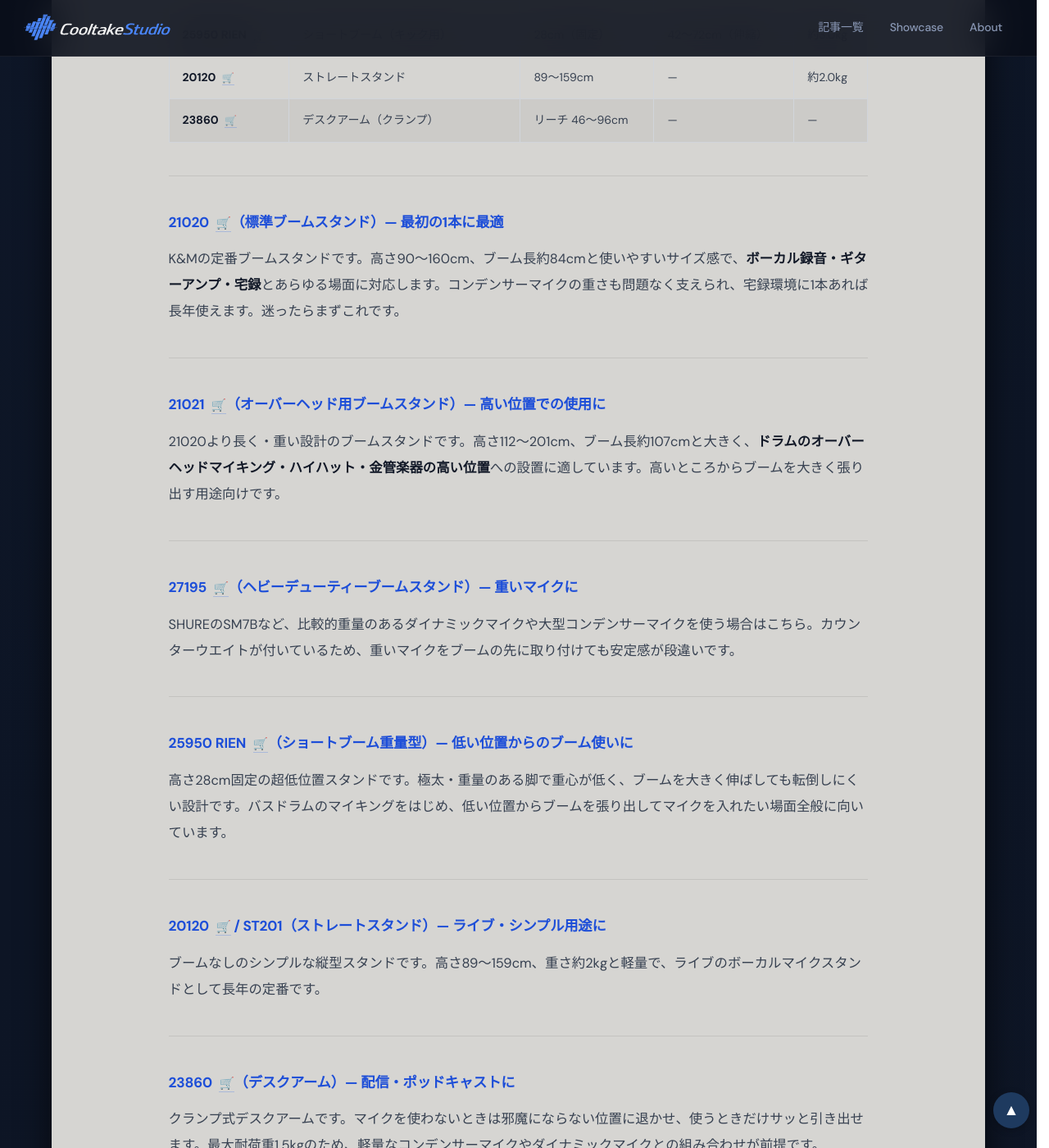
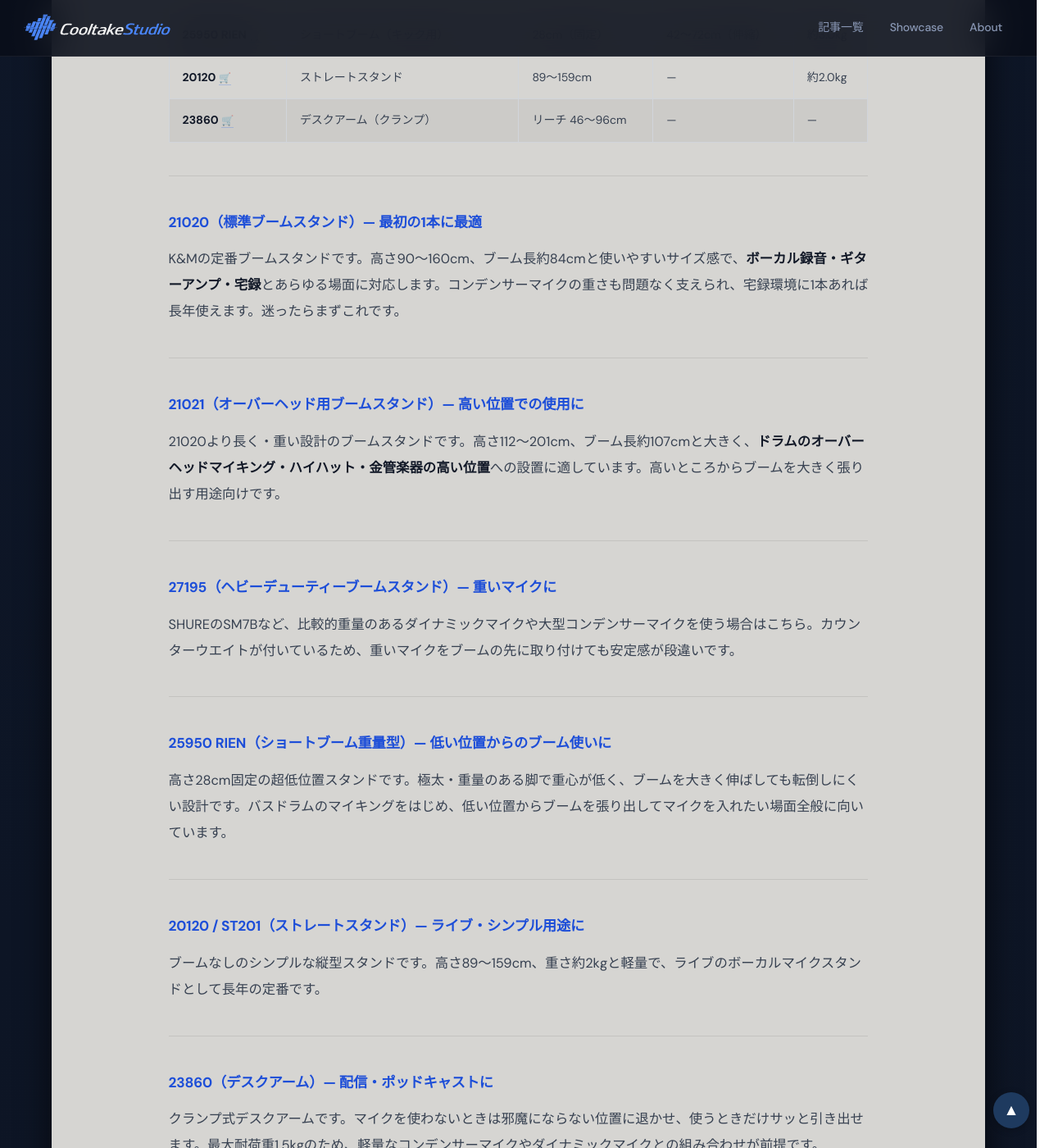
Before and after one commit to cooltake/cooltake.github.io, a Jekyll site: the page built from _posts/2026-05-17-mic-stand-guide.md, in a window 1280 px wide and 1400 px high, scrolled down 2871 px. Shown: the whole window at 82% size. Built offline with Jekyll 4.4.1, drawn with Linux system fonts in a browser that asks for light colours; some web fonts are replaced; some of the changed text lies outside the part shown.

Commit message:
deploy: sync from staging (_posts/2026-05-17-mic-stand-guide.md)

```diff
--- a/_posts/2026-05-17-mic-stand-guide.md
+++ b/_posts/2026-05-17-mic-stand-guide.md
@@ -62,46 +62,46 @@
 
 | モデル | 種類 | 高さ範囲 | ブーム長 | 重さ |
 |--------|------|---------|---------|------|
-| **21020** <a href="https://h.accesstrade.net/sp/cc?rk=01001xqc00os63&url=https%3A%2F%2Fwww.soundhouse.co.jp%2Fproducts%2Fdetail%2Fitem%2F47933%2F" rel="nofollow" referrerpolicy="no-referrer-when-downgrade" style="margin-left:.3em;font-size:.85em;text-decoration:none;" title="サウンドハウスで見る">🛒</a> | ブームスタンド（定番） | 90〜160cm | 約84cm | 約3.2kg |
-| **21021** <a href="https://h.accesstrade.net/sp/cc?rk=01001xqc00os63&url=https%3A%2F%2Fwww.soundhouse.co.jp%2Fproducts%2Fdetail%2Fitem%2F47935%2F" rel="nofollow" referrerpolicy="no-referrer-when-downgrade" style="margin-left:.3em;font-size:.85em;text-decoration:none;" title="サウンドハウスで見る">🛒</a> | ブームスタンド（オーバーヘッド） | 112〜201cm | 約107cm | 約5.9kg |
-| **27195** <a href="https://h.accesstrade.net/sp/cc?rk=01001xqc00os63&url=https%3A%2F%2Fwww.soundhouse.co.jp%2Fproducts%2Fdetail%2Fitem%2F48124%2F" rel="nofollow" referrerpolicy="no-referrer-when-downgrade" style="margin-left:.3em;font-size:.85em;text-decoration:none;" title="サウンドハウスで見る">🛒</a> | ヘビーデューティーブーム | 90〜160cm | 42〜72cm（伸縮） | 約2.3kg |
-| **25950 RIEN** <a href="https://h.accesstrade.net/sp/cc?rk=01001xqc00os63&url=https%3A%2F%2Fwww.soundhouse.co.jp%2Fproducts%2Fdetail%2Fitem%2F48105%2F" rel="nofollow" referrerpolicy="no-referrer-when-downgrade" style="margin-left:.3em;font-size:.85em;text-decoration:none;" title="サウンドハウスで見る">🛒</a> | ショートブーム（キック用） | 28cm（固定） | 42〜72cm（伸縮） | 約3.0kg |
-| **20120** <a href="https://h.accesstrade.net/sp/cc?rk=01001xqc00os63&url=https%3A%2F%2Fwww.soundhouse.co.jp%2Fproducts%2Fdetail%2Fitem%2F47926%2F" rel="nofollow" referrerpolicy="no-referrer-when-downgrade" style="margin-left:.3em;font-size:.85em;text-decoration:none;" title="サウンドハウスで見る">🛒</a> | ストレートスタンド | 89〜159cm | — | 約2.0kg |
-| **23860** <a href="https://h.accesstrade.net/sp/cc?rk=01001xqc00os63&url=https%3A%2F%2Fwww.soundhouse.co.jp%2Fproducts%2Fdetail%2Fitem%2F136727%2F" rel="nofollow" referrerpolicy="no-referrer-when-downgrade" style="margin-left:.3em;font-size:.85em;text-decoration:none;" title="サウンドハウスで見る">🛒</a> | デスクアーム（クランプ） | リーチ 46〜96cm | — | — |
+| **21020**<a href="https://h.accesstrade.net/sp/cc?rk=01001xqc00os63&url=https%3A%2F%2Fwww.soundhouse.co.jp%2Fproducts%2Fdetail%2Fitem%2F47932%2F" rel="nofollow" referrerpolicy="no-referrer-when-downgrade" style="margin-left:.3em;font-size:.85em;text-decoration:none;" title="サウンドハウスで見る">🛒</a> | ブームスタンド（定番） | 90〜160cm | 約84cm | 約3.2kg |
+| **21021**<a href="https://h.accesstrade.net/sp/cc?rk=01001xqc00os63&url=https%3A%2F%2Fwww.soundhouse.co.jp%2Fproducts%2Fdetail%2Fitem%2F47935%2F" rel="nofollow" referrerpolicy="no-referrer-when-downgrade" style="margin-left:.3em;font-size:.85em;text-decoration:none;" title="サウンドハウスで見る">🛒</a> | ブームスタンド（オーバーヘッド） | 112〜201cm | 約107cm | 約5.9kg |
+| **27195**<a href="https://h.accesstrade.net/sp/cc?rk=01001xqc00os63&url=https%3A%2F%2Fwww.soundhouse.co.jp%2Fproducts%2Fdetail%2Fitem%2F48124%2F" rel="nofollow" referrerpolicy="no-referrer-when-downgrade" style="margin-left:.3em;font-size:.85em;text-decoration:none;" title="サウンドハウスで見る">🛒</a> | ヘビーデューティーブーム | 90〜160cm | 42〜72cm（伸縮） | 約2.3kg |
+| **25950 RIEN**<a href="https://h.accesstrade.net/sp/cc?rk=01001xqc00os63&url=https%3A%2F%2Fwww.soundhouse.co.jp%2Fproducts%2Fdetail%2Fitem%2F48105%2F" rel="nofollow" referrerpolicy="no-referrer-when-downgrade" style="margin-left:.3em;font-size:.85em;text-decoration:none;" title="サウンドハウスで見る">🛒</a> | ショートブーム（キック用） | 28cm（固定） | 42〜72cm（伸縮） | 約3.0kg |
+| **20120**<a href="https://h.accesstrade.net/sp/cc?rk=01001xqc00os63&url=https%3A%2F%2Fwww.soundhouse.co.jp%2Fproducts%2Fdetail%2Fitem%2F47926%2F" rel="nofollow" referrerpolicy="no-referrer-when-downgrade" style="margin-left:.3em;font-size:.85em;text-decoration:none;" title="サウンドハウスで見る">🛒</a> | ストレートスタンド | 89〜159cm | — | 約2.0kg |
+| **23860**<a href="https://h.accesstrade.net/sp/cc?rk=01001xqc00os63&url=https%3A%2F%2Fwww.soundhouse.co.jp%2Fproducts%2Fdetail%2Fitem%2F136727%2F" rel="nofollow" referrerpolicy="no-referrer-when-downgrade" style="margin-left:.3em;font-size:.85em;text-decoration:none;" title="サウンドハウスで見る">🛒</a> | デスクアーム（クランプ） | リーチ 46〜96cm | — | — |
 
 ---
 
-### 21020 <a href="https://h.accesstrade.net/sp/cc?rk=01001xqc00os63&url=https%3A%2F%2Fwww.soundhouse.co.jp%2Fproducts%2Fdetail%2Fitem%2F47933%2F" rel="nofollow" referrerpolicy="no-referrer-when-downgrade" style="margin-left:.3em;font-size:.85em;text-decoration:none;" title="サウンドハウスで見る">🛒</a>（標準ブームスタンド）— 最初の1本に最適
+### 21020（標準ブームスタンド）— 最初の1本に最適
 
 K&Mの定番ブームスタンドです。高さ90〜160cm、ブーム長約84cmと使いやすいサイズ感で、**ボーカル録音・ギターアンプ・宅録**とあらゆる場面に対応します。コンデンサーマイクの重さも問題なく支えられ、宅録環境に1本あれば長年使えます。迷ったらまずこれです。
 
 ---
 
-### 21021 <a href="https://h.accesstrade.net/sp/cc?rk=01001xqc00os63&url=https%3A%2F%2Fwww.soundhouse.co.jp%2Fproducts%2Fdetail%2Fitem%2F47935%2F" rel="nofollow" referrerpolicy="no-referrer-when-downgrade" style="margin-left:.3em;font-size:.85em;text-decoration:none;" title="サウンドハウスで見る">🛒</a>（オーバーヘッド用ブームスタンド）— 高い位置での使用に
+### 21021（オーバーヘッド用ブームスタンド）— 高い位置での使用に
 
 21020より長く・重い設計のブームスタンドです。高さ112〜201cm、ブーム長約107cmと大きく、**ドラムのオーバーヘッドマイキング・ハイハット・金管楽器の高い位置**への設置に適しています。高いところからブームを大きく張り出す用途向けです。
 
 ---
 
-### 27195 <a href="https://h.accesstrade.net/sp/cc?rk=01001xqc00os63&url=https%3A%2F%2Fwww.soundhouse.co.jp%2Fproducts%2Fdetail%2Fitem%2F48124%2F" rel="nofollow" referrerpolicy="no-referrer-when-downgrade" style="margin-left:.3em;font-size:.85em;text-decoration:none;" title="サウンドハウスで見る">🛒</a>（ヘビーデューティーブームスタンド）— 重いマイクに
+### 27195（ヘビーデューティーブームスタンド）— 重いマイクに
 
 SHUREのSM7Bなど、比較的重量のあるダイナミックマイクや大型コンデンサーマイクを使う場合はこちら。カウンターウエイトが付いているため、重いマイクをブームの先に取り付けても安定感が段違いです。
 
 ---
 
-### 25950 RIEN <a href="https://h.accesstrade.net/sp/cc?rk=01001xqc00os63&url=https%3A%2F%2Fwww.soundhouse.co.jp%2Fproducts%2Fdetail%2Fitem%2F48105%2F" rel="nofollow" referrerpolicy="no-referrer-when-downgrade" style="margin-left:.3em;font-size:.85em;text-decoration:none;" title="サウンドハウスで見る">🛒</a>（ショートブーム重量型）— 低い位置からのブーム使いに
+### 25950 RIEN（ショートブーム重量型）— 低い位置からのブーム使いに
 
 高さ28cm固定の超低位置スタンドです。極太・重量のある脚で重心が低く、ブームを大きく伸ばしても転倒しにくい設計です。バスドラムのマイキングをはじめ、低い位置からブームを張り出してマイクを入れたい場面全般に向いています。
 
 ---
 
-### 20120 <a href="https://h.accesstrade.net/sp/cc?rk=01001xqc00os63&url=https%3A%2F%2Fwww.soundhouse.co.jp%2Fproducts%2Fdetail%2Fitem%2F47926%2F" rel="nofollow" referrerpolicy="no-referrer-when-downgrade" style="margin-left:.3em;font-size:.85em;text-decoration:none;" title="サウンドハウスで見る">🛒</a> / ST201（ストレートスタンド）— ライブ・シンプル用途に
+### 20120 / ST201（ストレートスタンド）— ライブ・シンプル用途に
 
 ブームなしのシンプルな縦型スタンドです。高さ89〜159cm、重さ約2kgと軽量で、ライブのボーカルマイクスタンドとして長年の定番です。
 
 ---
 
-### 23860 <a href="https://h.accesstrade.net/sp/cc?rk=01001xqc00os63&url=https%3A%2F%2Fwww.soundhouse.co.jp%2Fproducts%2Fdetail%2Fitem%2F136727%2F" rel="nofollow" referrerpolicy="no-referrer-when-downgrade" style="margin-left:.3em;font-size:.85em;text-decoration:none;" title="サウンドハウスで見る">🛒</a>（デスクアーム）— 配信・ポッドキャストに
+### 23860（デスクアーム）— 配信・ポッドキャストに
 
 クランプ式デスクアームです。マイクを使わないときは邪魔にならない位置に退かせ、使うときだけサッと引き出せます。最大耐荷重1.5kgのため、軽量なコンデンサーマイクやダイナミックマイクとの組み合わせが前提です。
 
@@ -109,7 +109,7 @@
 
 ### グースネックスタンドについて
 
-グースネックスタンドはフレキシブルな金属アームでマイクの向きを細かく調整できるスタンドです。一度セットすれば固定したまま使う用途に向いており、ポッドキャスト・インタビュー・講演台・会議室などで使われます。K&Mの **27500**（XLR配線内蔵の床置き型）や、既存スタンドに取り付ける延長アーム **230/1**（長さ約30cm）がこのカテゴリに入ります。録音スタジオよりも放送・公共設備向けの需要が高い製品群です。
+グースネックスタンドはフレキシブルな金属アームでマイクの向きを細かく調整できるスタンドです。一度セットすれば固定したまま使う用途に向いており、ポッドキャスト・インタビュー・講演台・会議室などで使われます。K&Mの **27500**<a href="https://h.accesstrade.net/sp/cc?rk=01001xqc00os63&url=https%3A%2F%2Fwww.soundhouse.co.jp%2Fproducts%2Fdetail%2Fitem%2F344668%2F" rel="nofollow" referrerpolicy="no-referrer-when-downgrade" style="margin-left:.3em;font-size:.85em;text-decoration:none;" title="サウンドハウスで見る">🛒</a>（XLR配線内蔵の床置き型）や、既存スタンドに取り付ける延長アーム **230/1**（長さ約30cm）がこのカテゴリに入ります。録音スタジオよりも放送・公共設備向けの需要が高い製品群です。
 
 ---
 
@@ -131,7 +131,7 @@
 
 **重いマイクをブームを大きく伸ばして設置すると、重心がブーム側に傾いてスタンドが転倒することがあります。**
 
-特にSM7BやAT4050など重量のあるマイクを使う場合は、スタンド自体にも十分な重量が必要です。スタンド側のカウンターウエイトや脚の重さが安定の鍵になります。25950 RIEN<a href="https://h.accesstrade.net/sp/cc?rk=01001xqc00os63&url=https%3A%2F%2Fwww.soundhouse.co.jp%2Fproducts%2Fdetail%2Fitem%2F48105%2F" rel="nofollow" referrerpolicy="no-referrer-when-downgrade" style="margin-left:.3em;font-size:.85em;text-decoration:none;" title="サウンドハウスで見る">🛒</a>のような重量設計のスタンドが選択肢に上がる理由はここにあります。
+特にSM7BやAT4050など重量のあるマイクを使う場合は、スタンド自体にも十分な重量が必要です。スタンド側のカウンターウエイトや脚の重さが安定の鍵になります。25950 RIENのような重量設計のスタンドが選択肢に上がる理由はここにあります。
 
 ---
 
@@ -165,24 +165,24 @@
 
 | 用途 | おすすめスタンド | K&Mモデル |
 |------|--------------|----------|
-| ボーカル録音・宅録・汎用 | ブームスタンド（定番） | 21020 <a href="https://h.accesstrade.net/sp/cc?rk=01001xqc00os63&url=https%3A%2F%2Fwww.soundhouse.co.jp%2Fproducts%2Fdetail%2Fitem%2F47933%2F" rel="nofollow" referrerpolicy="no-referrer-when-downgrade" style="margin-left:.3em;font-size:.85em;text-decoration:none;" title="サウンドハウスで見る">🛒</a> |
-| ドラムオーバーヘッド・金管楽器 | ブームスタンド（オーバーヘッド） | 21021 <a href="https://h.accesstrade.net/sp/cc?rk=01001xqc00os63&url=https%3A%2F%2Fwww.soundhouse.co.jp%2Fproducts%2Fdetail%2Fitem%2F47935%2F" rel="nofollow" referrerpolicy="no-referrer-when-downgrade" style="margin-left:.3em;font-size:.85em;text-decoration:none;" title="サウンドハウスで見る">🛒</a> |
-| 重いマイク（SM7B等） | ヘビーデューティーブーム | 27195 <a href="https://h.accesstrade.net/sp/cc?rk=01001xqc00os63&url=https%3A%2F%2Fwww.soundhouse.co.jp%2Fproducts%2Fdetail%2Fitem%2F48124%2F" rel="nofollow" referrerpolicy="no-referrer-when-downgrade" style="margin-left:.3em;font-size:.85em;text-decoration:none;" title="サウンドハウスで見る">🛒</a> |
-| 低い位置からのブームマイキング | ショートブーム（重量型） | 25950 RIEN <a href="https://h.accesstrade.net/sp/cc?rk=01001xqc00os63&url=https%3A%2F%2Fwww.soundhouse.co.jp%2Fproducts%2Fdetail%2Fitem%2F48105%2F" rel="nofollow" referrerpolicy="no-referrer-when-downgrade" style="margin-left:.3em;font-size:.85em;text-decoration:none;" title="サウンドハウスで見る">🛒</a> |
-| 配信・ポッドキャスト | デスクアーム | 23860 <a href="https://h.accesstrade.net/sp/cc?rk=01001xqc00os63&url=https%3A%2F%2Fwww.soundhouse.co.jp%2Fproducts%2Fdetail%2Fitem%2F136727%2F" rel="nofollow" referrerpolicy="no-referrer-when-downgrade" style="margin-left:.3em;font-size:.85em;text-decoration:none;" title="サウンドハウスで見る">🛒</a> |
-| ライブ・シンプル用途 | ストレートスタンド | 20120 <a href="https://h.accesstrade.net/sp/cc?rk=01001xqc00os63&url=https%3A%2F%2Fwww.soundhouse.co.jp%2Fproducts%2Fdetail%2Fitem%2F47926%2F" rel="nofollow" referrerpolicy="no-referrer-when-downgrade" style="margin-left:.3em;font-size:.85em;text-decoration:none;" title="サウンドハウスで見る">🛒</a> |
+| ボーカル録音・宅録・汎用 | ブームスタンド（定番） | 21020<a href="https://h.accesstrade.net/sp/cc?rk=01001xqc00os63&url=https%3A%2F%2Fwww.soundhouse.co.jp%2Fproducts%2Fdetail%2Fitem%2F47932%2F" rel="nofollow" referrerpolicy="no-referrer-when-downgrade" style="margin-left:.3em;font-size:.85em;text-decoration:none;" title="サウンドハウスで見る">🛒</a> |
+| ドラムオーバーヘッド・金管楽器 | ブームスタンド（オーバーヘッド） | 21021<a href="https://h.accesstrade.net/sp/cc?rk=01001xqc00os63&url=https%3A%2F%2Fwww.soundhouse.co.jp%2Fproducts%2Fdetail%2Fitem%2F47935%2F" rel="nofollow" referrerpolicy="no-referrer-when-downgrade" style="margin-left:.3em;font-size:.85em;text-decoration:none;" title="サウンドハウスで見る">🛒</a> |
+| 重いマイク（SM7B等） | ヘビーデューティーブーム | 27195<a href="https://h.accesstrade.net/sp/cc?rk=01001xqc00os63&url=https%3A%2F%2Fwww.soundhouse.co.jp%2Fproducts%2Fdetail%2Fitem%2F48124%2F" rel="nofollow" referrerpolicy="no-referrer-when-downgrade" style="margin-left:.3em;font-size:.85em;text-decoration:none;" title="サウンドハウスで見る">🛒</a> |
+| 低い位置からのブームマイキング | ショートブーム（重量型） | 25950 RIEN<a href="https://h.accesstrade.net/sp/cc?rk=01001xqc00os63&url=https%3A%2F%2Fwww.soundhouse.co.jp%2Fproducts%2Fdetail%2Fitem%2F48105%2F" rel="nofollow" referrerpolicy="no-referrer-when-downgrade" style="margin-left:.3em;font-size:.85em;text-decoration:none;" title="サウンドハウスで見る">🛒</a> |
+| 配信・ポッドキャスト | デスクアーム | 23860<a href="https://h.accesstrade.net/sp/cc?rk=01001xqc00os63&url=https%3A%2F%2Fwww.soundhouse.co.jp%2Fproducts%2Fdetail%2Fitem%2F136727%2F" rel="nofollow" referrerpolicy="no-referrer-when-downgrade" style="margin-left:.3em;font-size:.85em;text-decoration:none;" title="サウンドハウスで見る">🛒</a> |
+| ライブ・シンプル用途 | ストレートスタンド | 20120<a href="https://h.accesstrade.net/sp/cc?rk=01001xqc00os63&url=https%3A%2F%2Fwww.soundhouse.co.jp%2Fproducts%2Fdetail%2Fitem%2F47926%2F" rel="nofollow" referrerpolicy="no-referrer-when-downgrade" style="margin-left:.3em;font-size:.85em;text-decoration:none;" title="サウンドハウスで見る">🛒</a> |
 
 マイクスタンドは消耗品ではなく、一度良いものを買えば10年以上使えます。K&Mは初期投資がやや高めですが、安価なスタンドを2〜3本買い替えることを考えると、長期的にコストパフォーマンスに優れています。
 
 <div style="display:flex;gap:.75rem;margin:2rem 0;">
-<div style="flex:1;padding:1.2rem 1.5rem;background:#f0f9ff;border-left:4px solid #0ea5e9;border-radius:8px;">
-<p style="margin:0 0 .6rem;font-weight:bold;font-size:1rem;">&#x1F3B5; サウンドハウスでもチェック（国内最大の音楽機材専門店）</p>
-<a href="https://h.accesstrade.net/sp/cc?rk=01001xqc00os63&url=https%3A%2F%2Fwww.soundhouse.co.jp%2Fsearch%2Findex%2F%3Fsearch_all%3DK%2526M%2520%25E3%2583%259E%25E3%2582%25A4%25E3%2582%25AF%25E3%2582%25B9%25E3%2582%25BF%25E3%2583%25B3%25E3%2583%2589" rel="nofollow" referrerpolicy="no-referrer-when-downgrade" style="display:inline-block;background:#0369a1;color:#fff;padding:.45rem 1.1rem;border-radius:4px;text-decoration:none;font-weight:bold;font-size:.95rem;">サウンドハウスで探す →</a>
+<div style="flex:1;padding:.8rem 1rem 1rem;background:#e8f4fb;border-radius:10px;border:1px solid rgba(8,145,178,.25);">
+<p style="margin:0 0 .5rem;color:#374151;font-size:.82rem;font-weight:bold;">K&M マイクスタンド をサウンドハウスで探す</p>
+<a href="https://h.accesstrade.net/sp/cc?rk=01001xqc00os63&url=https%3A%2F%2Fwww.soundhouse.co.jp%2Fsearch%2Findex%2F%3Fsearch_all%3DK%2526M%2520%25E3%2583%259E%25E3%2582%25A4%25E3%2582%25AF%25E3%2582%25B9%25E3%2582%25BF%25E3%2583%25B3%25E3%2583%2589" rel="nofollow" referrerpolicy="no-referrer-when-downgrade" style="display:block;text-decoration:none;"><img src="/assets/images/btn-soundhouse.jpg" alt="サウンドハウスで探す" width="240" style="height:auto;border-radius:8px;display:block;"></a>
 <img src="https://h.accesstrade.net/sp/rr?rk=01001xqc00os63" width="1" height="1" border="0" alt="" loading="lazy">
 </div>
-<div style="flex:1;padding:1.2rem 1.5rem;background:#fff7ed;border-left:4px solid #f97316;border-radius:8px;">
-<p style="margin:0 0 .6rem;font-weight:bold;font-size:1rem;">&#x1F6D2; K&Mスタンドを楽天市場でチェック</p>
-<a href="https://hb.afl.rakuten.co.jp/hgc/0b15ddc7.28c5c9ed.0b15ddc8.5d23dd4d/?pc=https%3A%2F%2Fsearch.rakuten.co.jp%2Fsearch%2Fmall%2FK%2526M%2B%25E3%2583%259E%25E3%2582%25A4%25E3%2582%25AF%25E3%2582%25B9%25E3%2582%25BF%25E3%2583%25B3%25E3%2583%2589%2F" rel="nofollow" referrerpolicy="no-referrer-when-downgrade" style="display:inline-block;background:#bf0000;color:#fff;padding:.45rem 1.1rem;border-radius:4px;text-decoration:none;font-weight:bold;font-size:.95rem;">楽天市場でK&Mスタンドを探す →</a>
+<div style="flex:1;padding:.8rem 1rem 1rem;background:#fdf3ee;border-radius:10px;border:1px solid rgba(234,88,12,.25);">
+<p style="margin:0 0 .5rem;color:#374151;font-size:.82rem;font-weight:bold;">K&M マイクスタンド を楽天市場で探す</p>
+<a href="//af.moshimo.com/af/c/click?a_id=5565352&amp;p_id=54&amp;pc_id=54&amp;pl_id=616&amp;url=https%3A%2F%2Fsearch.rakuten.co.jp%2Fsearch%2Fmall%2FK%2526M%2B%25E3%2583%259E%25E3%2582%25A4%25E3%2582%25AF%25E3%2582%25B9%25E3%2582%25BF%25E3%2583%25B3%25E3%2583%2589%2F" rel="nofollow" referrerpolicy="no-referrer-when-downgrade" style="display:block;text-decoration:none;"><img src="/assets/images/btn-rakuten.jpg" alt="楽天市場で探す" width="240" style="height:auto;border-radius:8px;display:block;"></a>
 <img src="//i.moshimo.com/af/i/impression?a_id=5565352&amp;p_id=54&amp;pc_id=54&amp;pl_id=616" width="1" height="1" style="border:none;" alt="" loading="lazy">
 </div>
 </div>
```
